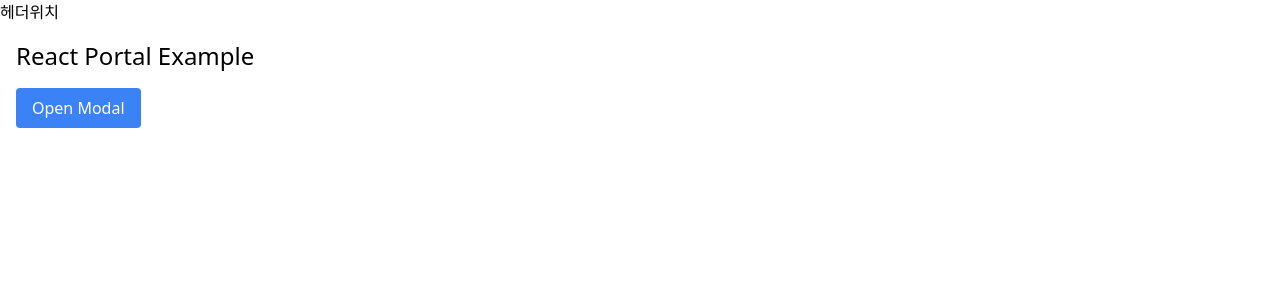
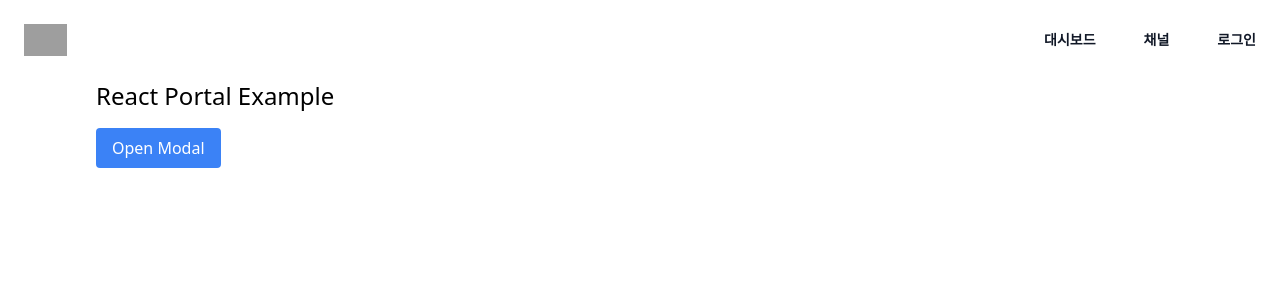
Before and after one commit to wjswlgnsdlqslek/SSAFY_C204, a React (Create React App) app in the folder frontend/: page / in a window 1280 px wide. Shown: the top 300 px of the page. Built offline with nearby package versions, Linux system fonts and the light colour scheme; grey boxes are pictures that could not be loaded.

Commit message:
feat(네브바): 네브바 구현 네브바 생성 및 라우팅 연결 완료

```diff
--- a/frontend/src/App.js
+++ b/frontend/src/App.js
@@ -8,7 +8,7 @@ import CreateWorkationPage from "./pages/CreateWorkation";
 import DashboardPage from "./pages/DashboardPage";
 import LoginPage from "./pages/LoginPage";
 import SignupPage from "./pages/SignupPage";
-import Navbar from "./components/common/navbar";
+import Navbar from "./components/common/Navbar";
 
 function App() {
   const { user } = useAuthStore();
--- a/frontend/src/components/common/navbar.jsx
+++ b/frontend/src/components/common/navbar.jsx
@@ -1,5 +1,109 @@
+import { useState } from "react";
+import { Dialog, DialogPanel } from "@headlessui/react";
+import { Bars3Icon, XMarkIcon } from "@heroicons/react/24/outline";
+import { Link } from "react-router-dom";
+
 function Navbar({ children }) {
-  return <div>{children}</div>;
+  const [mobileMenuOpen, setMobileMenuOpen] = useState(false);
+
+  return (
+    <header className="bg-white">
+      <nav
+        aria-label="Global"
+        className="mx-auto flex max-w-7xl items-center justify-between p-6 lg:px-6"
+      >
+        <div className="flex lg:flex-1">
+          <Link to="/" className="-m-1.5 p-1.5">
+            <img
+              alt=""
+              src="https://tailwindui.com/img/logos/mark.svg?color=indigo&shade=600"
+              className="h-8 w-auto"
+            />
+          </Link>
+        </div>
+        <div className="flex lg:hidden">
+          <button
+            type="button"
+            onClick={() => setMobileMenuOpen(true)}
+            className="-m-2.5 inline-flex items-center justify-center rounded-md p-2.5 text-gray-700"
+          >
+            <Bars3Icon aria-hidden="true" className="h-6 w-6" />
+          </button>
+        </div>
+        <div className="hidden lg:flex lg:items-center lg:gap-x-12">
+          <Link
+            to="/dashboard"
+            className="text-sm font-semibold leading-6 text-gray-900"
+          >
+            대시보드
+          </Link>
+          <Link
+            to="/channel"
+            className="text-sm font-semibold leading-6 text-gray-900"
+          >
+            채널
+          </Link>
+          <Link
+            to="/login"
+            className="text-sm font-semibold leading-6 text-gray-900"
+          >
+            로그인
+          </Link>
+        </div>
+      </nav>
+      <Dialog
+        open={mobileMenuOpen}
+        onClose={setMobileMenuOpen}
+        className="lg:hidden"
+      >
+        <div className="fixed inset-0 z-10" />
+        <DialogPanel className="fixed inset-y-0 right-0 z-10 w-full overflow-y-auto bg-white px-6 py-6 sm:max-w-sm sm:ring-1 sm:ring-gray-900/10">
+          <div className="flex items-center justify-between">
+            <Link to="/" className="-m-1.5 p-1.5">
+              <img
+                alt=""
+                src="https://tailwindui.com/img/logos/mark.svg?color=indigo&shade=600"
+                className="h-8 w-auto"
+              />
+            </Link>
+            <button
+              type="button"
+              onClick={() => setMobileMenuOpen(false)}
+              className="-m-2.5 rounded-md p-2.5 text-gray-700"
+            >
+              <XMarkIcon aria-hidden="true" className="h-6 w-6" />
+            </button>
+          </div>
+          <div className="mt-6 flow-root">
+            <div className="-my-6 divide-y divide-gray-500/10">
+              <div className="space-y-2 py-6">
+                <Link
+                  to="/dashboard"
+                  className="-mx-3 block rounded-lg px-3 py-2 text-base font-semibold leading-7 text-gray-900 hover:bg-gray-50"
+                >
+                  대시보드
+                </Link>
+                <Link
+                  to="/channel"
+                  className="-mx-3 block rounded-lg px-3 py-2 text-base font-semibold leading-7 text-gray-900 hover:bg-gray-50"
+                >
+                  채널
+                </Link>
+              </div>
+              <div className="py-1">
+                <Link
+                  to="/login"
+                  className="-mx-3 block rounded-lg px-3 py-2.5 text-base font-semibold leading-7 text-gray-900 hover:bg-gray-50"
+                >
+                  로그인
+                </Link>
+              </div>
+            </div>
+          </div>
+        </DialogPanel>
+      </Dialog>
+    </header>
+  );
 }
 
 export default Navbar;
--- a/frontend/src/pages/HomePage.jsx
+++ b/frontend/src/pages/HomePage.jsx
@@ -7,7 +7,7 @@ function HomePage() {
   const openModal = () => setIsModalOpen(true);
   const closeModal = () => setIsModalOpen(false);
   return (
-    <div className=" p-4">
+    <div className=" px-24">
       <h1 className="text-2xl mb-4">React Portal Example</h1>
       <button
         onClick={openModal}
```
